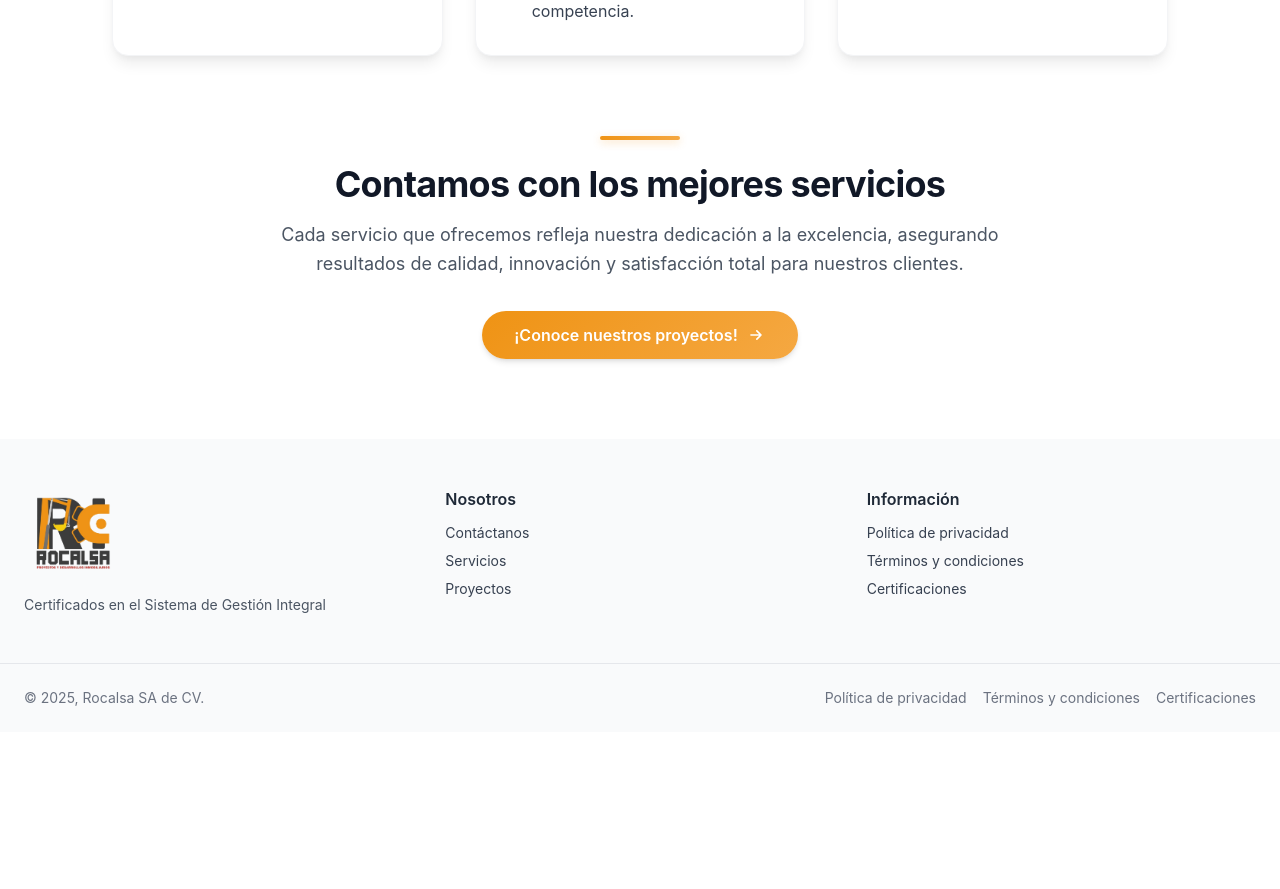
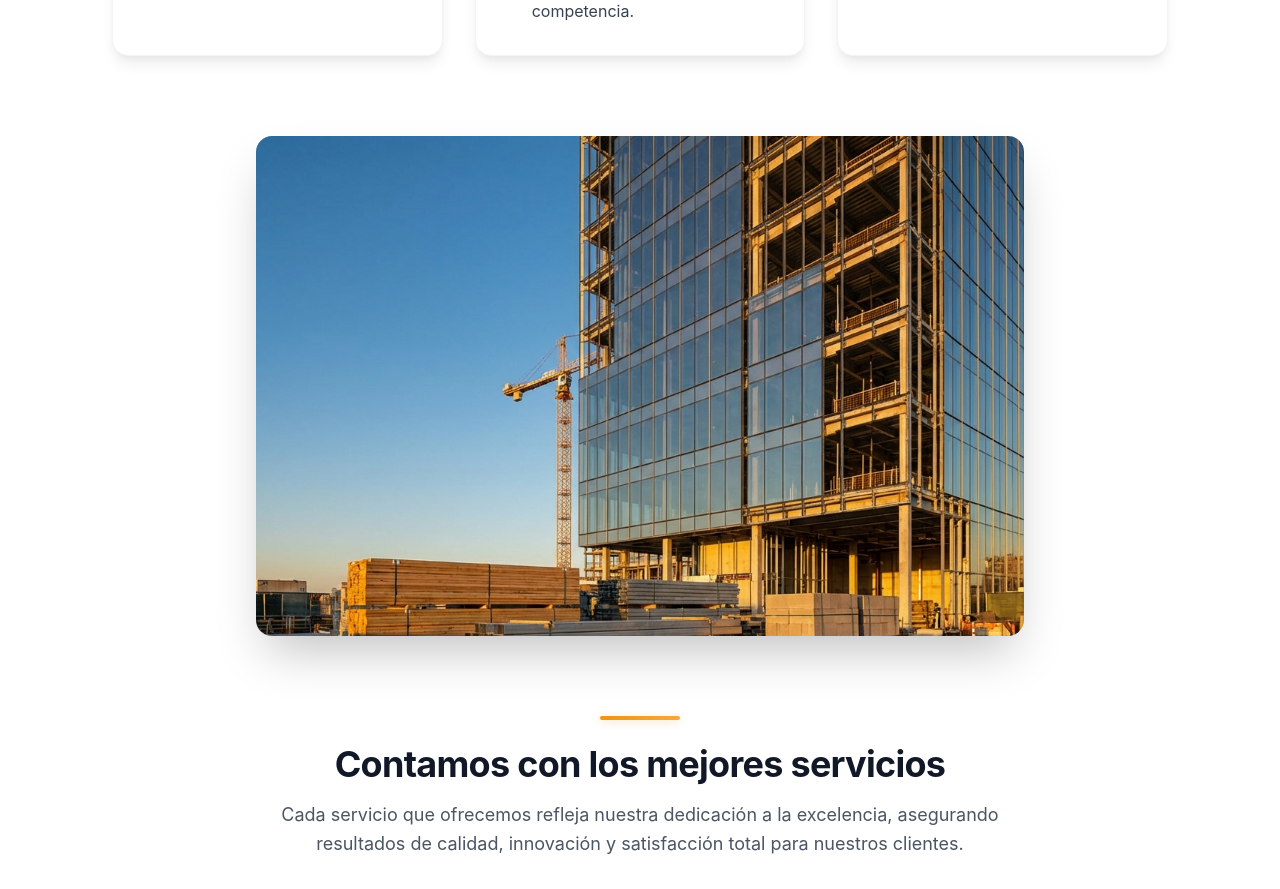
Before and after one commit to AlanGPrado/rodcalsa, a React (Vite) app: page /servicios in a window 1280 px wide. Shown: the part 980-1869 px from the top of the page. Before the commit the page ends 1712 px from the top, so only its background shows below. Built offline with nearby package versions, Linux system fonts and the light colour scheme.

Commit message:
feat: Add new images and display them with loading states on the About and Services pages.

```diff
--- a/src/presentation/pages/About.tsx
+++ b/src/presentation/pages/About.tsx
@@ -3,12 +3,14 @@ import { Globe, Eye, Lightbulb } from "lucide-react";
 import Header from "../components/Header";
 import Footer from "../components/Footer";
 import { Link, useLocation } from "react-router-dom";
-import { useEffect } from "react";
+import { useEffect, useState } from "react";
 import { useLanguage } from "../../context/LanguageContext";
+import engineerBlueprints from "../../assets/images/engineer-blueprints.png";
 
 export default function About() {
     const location = useLocation();
     const { t } = useLanguage();
+    const [imageLoaded, setImageLoaded] = useState(false);
 
     useEffect(() => {
         window.scrollTo(0, 0);
@@ -84,6 +86,25 @@ export default function About() {
                         ))}
                     </div>
 
+                    {/* Team Image */}
+                    <motion.div
+                        initial={{ opacity: 0, scale: 0.95 }}
+                        whileInView={{ opacity: 1, scale: 1 }}
+                        transition={{ duration: 0.8 }}
+                        viewport={{ once: true }}
+                        className="mt-20 max-w-3xl mx-auto rounded-2xl overflow-hidden shadow-2xl relative"
+                    >
+                        {!imageLoaded && (
+                            <div className="absolute inset-0 bg-gray-200 animate-pulse z-10" />
+                        )}
+                        <img
+                            src={engineerBlueprints}
+                            alt="Engineering Team"
+                            onLoad={() => setImageLoaded(true)}
+                            className="w-full h-[500px] object-cover hover:scale-105 transition-transform duration-700"
+                        />
+                    </motion.div>
+
                     {/* Sección adicional opcional */}
                     <motion.div
                         initial={{ opacity: 0, y: 40 }}
--- a/src/presentation/pages/Services.tsx
+++ b/src/presentation/pages/Services.tsx
@@ -3,12 +3,14 @@ import { Home, Box, Settings } from "lucide-react";
 import Header from "../components/Header";
 import Footer from "../components/Footer";
 import { Link, useLocation } from "react-router-dom";
-import { useEffect } from "react";
+import { useEffect, useState } from "react";
 import { useLanguage } from "../../context/LanguageContext";
+import constructionSite from "../../assets/images/construction-site.png";
 
 export default function Services() {
     const location = useLocation();
     const { t } = useLanguage();
+    const [imageLoaded, setImageLoaded] = useState(false);
 
     useEffect(() => {
         window.scrollTo(0, 0);
@@ -101,6 +103,25 @@ export default function Services() {
                         ))}
                     </div>
 
+                    {/* Construction Site Image */}
+                    <motion.div
+                        initial={{ opacity: 0, scale: 0.95 }}
+                        whileInView={{ opacity: 1, scale: 1 }}
+                        transition={{ duration: 0.8 }}
+                        viewport={{ once: true }}
+                        className="mt-20 max-w-3xl mx-auto rounded-2xl overflow-hidden shadow-2xl relative"
+                    >
+                        {!imageLoaded && (
+                            <div className="absolute inset-0 bg-gray-200 animate-pulse z-10" />
+                        )}
+                        <img
+                            src={constructionSite}
+                            alt="Construction Site"
+                            onLoad={() => setImageLoaded(true)}
+                            className="w-full h-[500px] object-cover hover:scale-105 transition-transform duration-700"
+                        />
+                    </motion.div>
+
                     {/* Texto adicional debajo de las tarjetas */}
                     {/* Texto adicional debajo de las tarjetas */}
                     <motion.div
```
Also changed, not shown: src/assets/images/construction-site.png (added), src/assets/images/engineer-blueprints.png (added).
